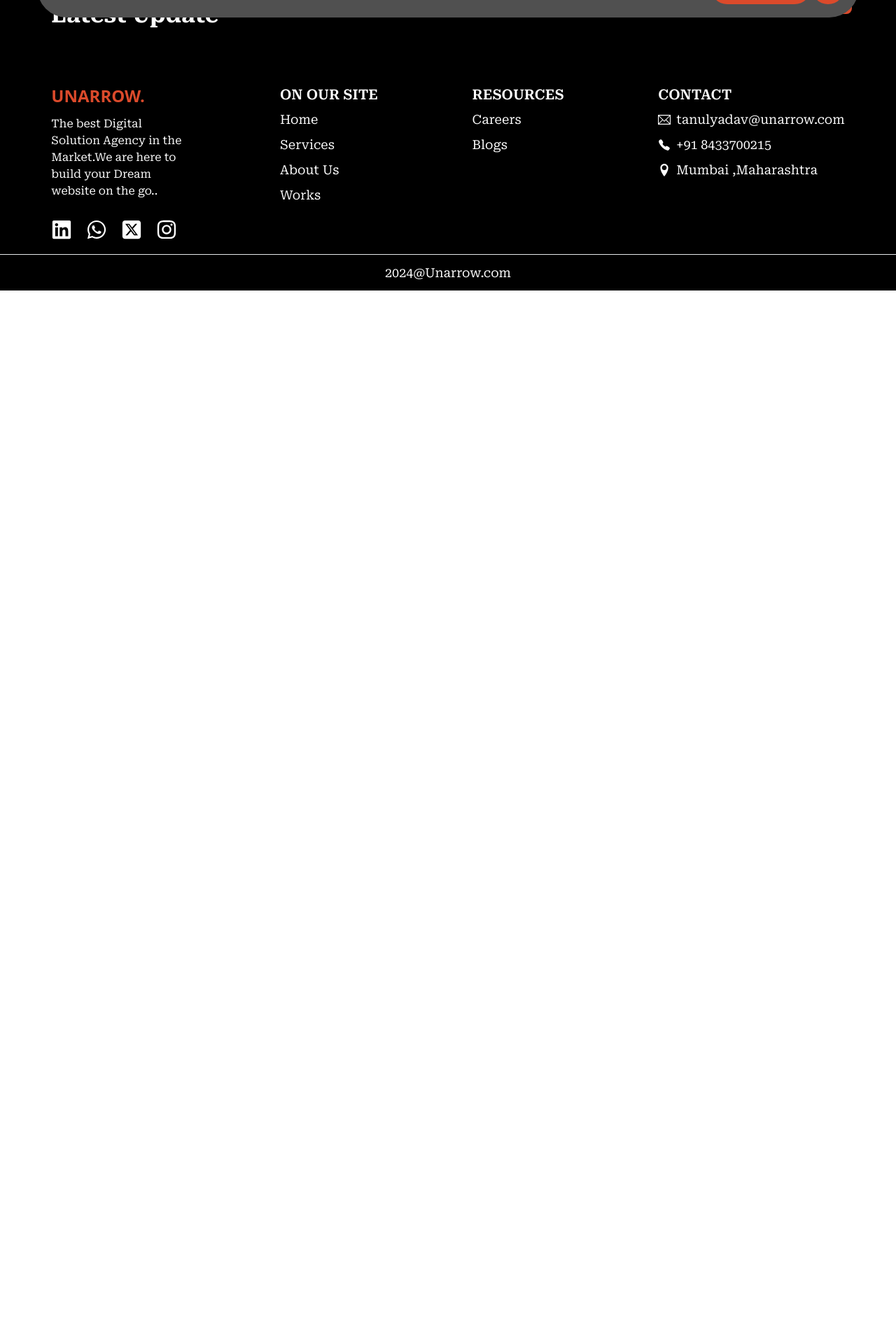
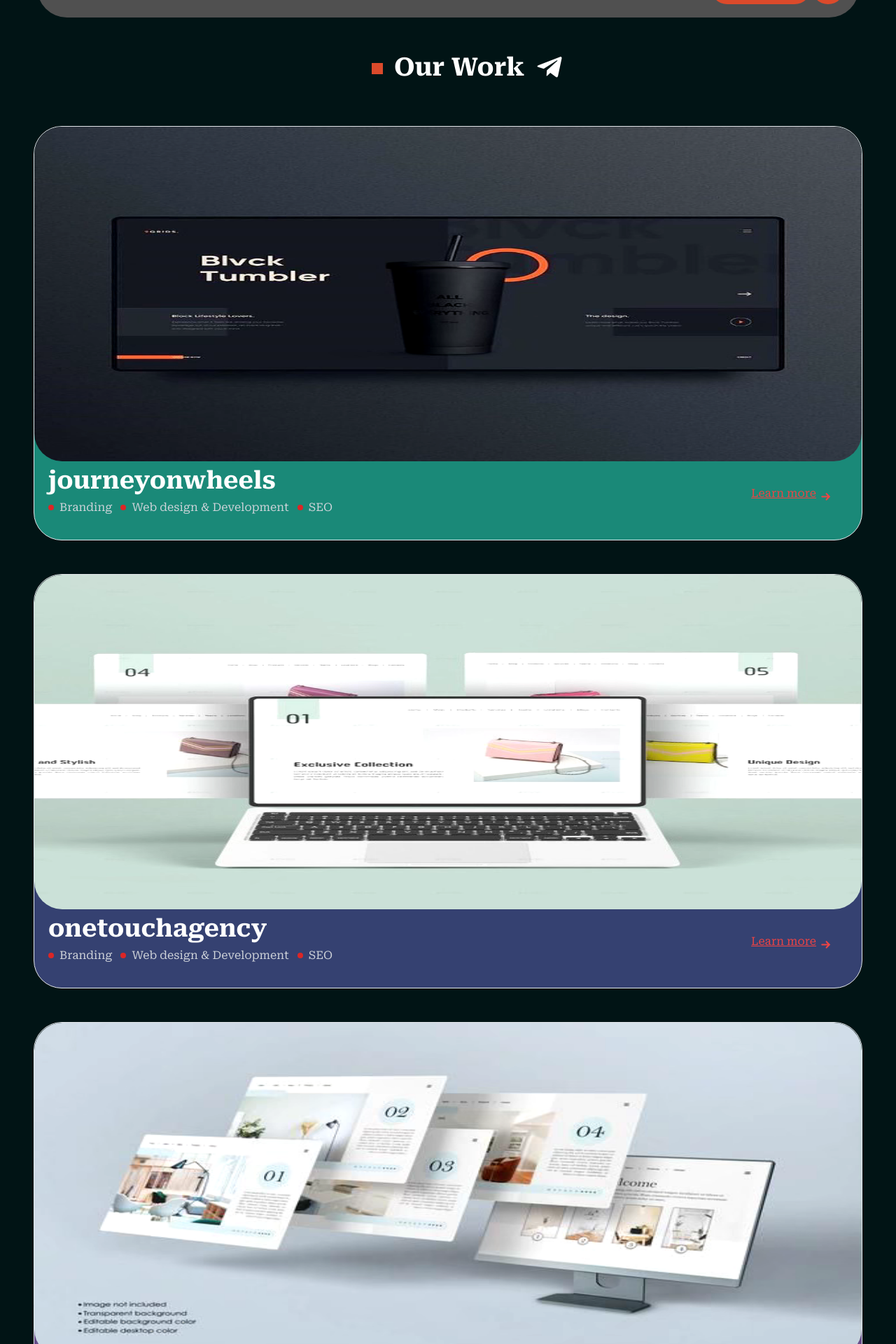
Before and after one commit to ankur-ctrl-z/Unarrow-Public-Website, a React (Vite) app in the folder client/: page /ourworks in a window 1280 px wide. Shown: the part 60-1980 px from the top of the page at 70% size. Before the commit the page ends 800 px from the top, so only its background shows below. Built offline with nearby package versions, Linux system fonts and the light colour scheme.

Commit message:
career page and our work section is completed

```diff
--- a/client/src/App.jsx
+++ b/client/src/App.jsx
@@ -3,7 +3,6 @@
 
 import Navbar from "./components/layout/Navbar";
 import Footer from "./components/layout/Footer";
-
 
 // Lazy-loaded components
 const Home = React.lazy(() => import("./components/pages/Home"));
@@ -11,8 +10,13 @@
 const AboutUs = React.lazy(() => import("./components/pages/AboutUs"));
 const Careers = React.lazy(() => import("./components/pages/Careers"));
 const Contact = React.lazy(() => import("./components/pages/Contact"));
+const OurMoreWorks = React.lazy(() =>
+  import("./components/pages/OurMoreWorks")
+);
 
-const Onetouchagency = React.lazy(() => import("./components/pages/OneTouchProject"));
+const Onetouchagency = React.lazy(() =>
+  import("./components/pages/OneTouchProject")
+);
 // Non-lazy components
 import Blog from "./components/pages/Blog";
 
@@ -23,6 +27,8 @@
 
       <Routes>
         {/* Lazy loaded routes wrapped in Suspense */}
+
+        {/* navbar-> nav-links */}
         <Route
           path="/"
           element={
@@ -47,7 +53,6 @@
             </Suspense>
           }
         />
-
         <Route
           path="/careers"
           element={
@@ -56,7 +61,6 @@
             </Suspense>
           }
         />
-
         <Route
           path="/contact"
           element={
@@ -66,18 +70,30 @@
           }
         />
 
-        <Route  path="/projects/ontouchagency" element={<Suspense fallback={<div>Loading Contact...</div>}>
-        <Onetouchagency />
-        </Suspense>} />
 
+        {/* more work routes */}
+        <Route
+          path="/ourworks"
+          element={
+            <Suspense fallback={<div>Loading projects...</div>}>
+              <OurMoreWorks />
+            </Suspense>
+          }
+        />
+
+        {/* our works->links */}
+        <Route
+          path="/ourworks/projects/ontouchagency"
+          element={
+            <Suspense fallback={<div>Loading projects...</div>}>
+              <Onetouchagency />
+            </Suspense>
+          }
+        />
 
         {/* Non-lazy loaded routes (No Suspense needed) */}
-
-
         <Route path="/blogs" element={<Blog />} />
         <Route path="/careers" element={<Careers />} />
-
-
       </Routes>
 
       <Footer />
--- /dev/null
+++ b/client/src/components/customs/CustomWork.jsx
@@ -0,0 +1,52 @@
+import React from "react";
+import { Link } from "react-router-dom";
+import { TiArrowRight } from "react-icons/ti";
+
+
+const CustomWork = ({ image, projectName, bgColor, path }) => {
+  return (
+    <div className="w-full relative h-full bg-[#011415] py-32">
+      <div className="w-[74rem] -mt-20 h-[30rem] hover:scale-105 duration-300 transition-all border rounded-[2.5rem]">
+        <img
+          src={image}
+          className="w-full h-full bg-cover rounded-[2.5rem]"
+          alt=""
+        />{" "}
+      </div>
+
+
+        <div className="w-[74rem] flex justify-between h-[14rem] font-Roboto -mt-28 border rounded-[2.5rem]" style={{ backgroundColor: bgColor }}>
+
+        <div className="mt-[7rem] ml-5">
+          <p className="text-[2.18rem] font-bold leading-normal text-white">
+            {projectName}
+          </p>
+          <ul className="flex gap-3 text-gray-300">
+            <li>
+              <div className="flex gap-2">
+                <div className="h-2 w-2 mt-2 rounded-full bg-red-600"></div>
+                <p className="font-normal">Branding</p>
+              </div>
+            </li>
+            <li>
+              <div className="flex gap-2">
+                <div className="h-2 w-2 mt-2 rounded-full bg-red-600"></div>
+                <p className="font-normal">Web design & Development</p>
+              </div>
+            </li>
+            <li>
+              <div className="flex gap-2">
+                <div className="h-2 w-2 mt-2 rounded-full bg-red-600"></div>
+                <p className="font-normal">SEO</p>
+              </div>
+            </li>
+          </ul>
+        </div>
+
+        <Link to={path} className="underline flex text-red-500 mt-36 mr-10"><div>Learn more</div> <TiArrowRight className="mt-1" size={25}/></Link>
+      </div>
+    </div>
+  );
+};
+
+export default CustomWork;
--- a/client/src/components/home/OurWorks.jsx
+++ b/client/src/components/home/OurWorks.jsx
@@ -4,11 +4,10 @@
 import sja from "../../assets/workImage/sja.png";
 import jow from "../../assets/workImage/journeyonwheel.png";
 import CustomButton from "../customs/CustomButton";
-import {Link} from 'react-router-dom'
+import { Link } from "react-router-dom";
 
 const OurWorks = () => {
   return (
-
     <div className="w-full relative h-full bg-[#011415] pb-14">
       <div className="w-11/12 mx-auto">
         <div>
@@ -23,11 +22,13 @@
           {/* work-image */}
           <div className="flex flex-col justify-center items-center">
             <div className="flex gap-10">
+              {/* one-touch-image */}
 
-              {/* one-touch-image */}
-              <Link to={'/projects/ontouchagency'}>
+             <div>
+
                 <div className="w-[35rem] h-[30rem] border rounded-3xl">
-                  <img loading='lazy'
+                  <img
+                    loading="lazy"
                     src={onetouch}
                     className="w-full h-full bg-cover rounded-3xl"
                     alt=""
@@ -39,18 +40,35 @@
                     Onetouch Agency
                   </h3>
                   <ul className="flex gap-3 text-gray-300">
-                    <li>Branding</li>
-                    <li>Web design & Development</li>
-                    <li>SEO</li>
+                    <li>
+                      <div className="flex gap-2">
+                        <div className="h-2 w-2 mt-2 rounded-full bg-red-600"></div>
+                        <p className="font-normal">Branding</p>
+                      </div>
+                    </li>
+                    <li>
+                      <div className="flex gap-2">
+                        <div className="h-2 w-2 mt-2 rounded-full bg-red-600"></div>
+                        <p className="font-normal">Web design & Development</p>
+                      </div>
+                    </li>
+                    <li>
+                      <div className="flex gap-2">
+                        <div className="h-2 w-2 mt-2 rounded-full bg-red-600"></div>
+                        <p className="font-normal">SEO</p>
+                      </div>
+                    </li>
                   </ul>
                 </div>
-              </Link>
+
+                </div>
 
 
-            {/* sja-image */}
+              {/* sja-image */}
               <div>
                 <div className="w-[35rem] h-[30rem] border rounded-3xl">
-                  <img loading='lazy'
+                  <img
+                    loading="lazy"
                     src={sja}
                     className="w-full h-full bg-cover rounded-3xl"
                     alt=""
@@ -62,19 +80,34 @@
                     sjacare center
                   </h3>
                   <ul className="flex gap-3 text-gray-300">
-                    <li>Branding</li>
-                    <li>Web design & Development</li>
-                    <li>SEO</li>
+                    <li>
+                      <div className="flex gap-2">
+                        <div className="h-2 w-2 mt-2 rounded-full bg-red-600"></div>
+                        <p className="font-normal">Branding</p>
+                      </div>
+                    </li>
+                    <li>
+                      <div className="flex gap-2">
+                        <div className="h-2 w-2 mt-2 rounded-full bg-red-600"></div>
+                        <p className="font-normal">Web design & Development</p>
+                      </div>
+                    </li>
+                    <li>
+                      <div className="flex gap-2">
+                        <div className="h-2 w-2 mt-2 rounded-full bg-red-600"></div>
+                        <p className="font-normal">SEO</p>
+                      </div>
+                    </li>
                   </ul>
                 </div>
               </div>
             </div>
 
-
-          {/* journeyonwheel-image */}
+            {/* journeyonwheel-image */}
             <div className="mt-10">
               <div className="w-[74rem] h-[30rem] border rounded-xl">
-                <img loading='lazy'
+                <img
+                  loading="lazy"
                   src={jow}
                   className="w-full h-full bg-cover rounded-3xl"
                   alt=""
@@ -85,18 +118,38 @@
                   Journeyonwheels
                 </h3>
                 <ul className="flex gap-3 text-gray-300">
-                  <li>Branding</li>
-                  <li>Web design & Development</li>
-                  <li>SEO</li>
+                  <li>
+                    <div className="flex gap-2">
+                      <div className="h-2 w-2 mt-2 rounded-full bg-red-600"></div>
+                      <p className="font-normal">Branding</p>
+                    </div>
+                  </li>
+                  <li>
+                    <div className="flex gap-2">
+                      <div className="h-2 w-2 mt-2 rounded-full bg-red-600"></div>
+                      <p className="font-normal">Web design & Development</p>
+                    </div>
+                  </li>
+                  <li>
+                    <div className="flex gap-2">
+                      <div className="h-2 w-2 mt-2 rounded-full bg-red-600"></div>
+                      <p className="font-normal">SEO</p>
+                    </div>
+                  </li>
                 </ul>
               </div>
             </div>
-
           </div>
         </div>
       </div>
 
-      <CustomButton label={'Show More'} className={'w-full rounded-none text-[1.45rem] mt-5 h-[4rem]'}/>
+      <Link to={"/ourworks"}>
+        {" "}
+        <CustomButton
+          label={"Show More"}
+          className={"w-full rounded-none text-[1.45rem] mt-5 h-[4rem]"}
+        />
+      </Link>
     </div>
   );
 };
--- /dev/null
+++ b/client/src/components/pages/OurMoreWorks.jsx
@@ -0,0 +1,57 @@
+import React from "react";
+import CustomWork from "../customs/CustomWork";
+import onetouch from "../../assets/workImage/one touch.png";
+import sja from "../../assets/workImage/sja.png";
+import jow from "../../assets/workImage/journeyonwheel.png";
+import { FaTelegramPlane } from "react-icons/fa";
+
+
+const OurMoreWorks = () => {
+  return (
+    <div className="w-full relative h-full bg-[#011415] py-20">
+      <div className="flex items-center justify-center gap-4 ml-14 py-14">
+        <div className="w-4 h-4 mt-1 bg-[#db4a2b]" />
+        <h3 className="text-4xl text-white font-bold font-Roboto">Our Work</h3>
+        <FaTelegramPlane className="text-white" size={40} />
+      </div>
+      <div className="flex flex-col justify-center items-center -mb-40">
+
+          <div className="-mt-10">
+            <CustomWork
+              image={jow}
+              projectName={"journeyonwheels"}
+              bgColor={"#1a8978"}
+              path={'/ourworks/projects/ontouchagency'}
+            />
+          </div>
+
+
+        <div className="-mt-32">
+          <CustomWork
+            image={onetouch}
+            projectName={"onetouchagency"}
+            bgColor={"#354171"}
+          />
+        </div>
+
+        <div className="-mt-32">
+          <CustomWork
+            image={sja}
+            projectName={"sjacarecenter"}
+            bgColor={"#664e8a"}
+          />
+        </div>
+
+        <div className="-mt-32">
+          <CustomWork
+            image={sja}
+            projectName={"Divine Fitness"}
+            bgColor={"#891a43"}
+          />
+        </div>
+      </div>
+    </div>
+  );
+};
+
+export default OurMoreWorks;
```
Also changed, not shown: client/src/components/home/Header.jsx (+7 -3 lines), client/src/components/home/WorkProcess.jsx (+11 -14 lines), client/src/components/pages/Careers.jsx (+17 -7 lines), client/src/assets/careerImages/career image.svg (added).
